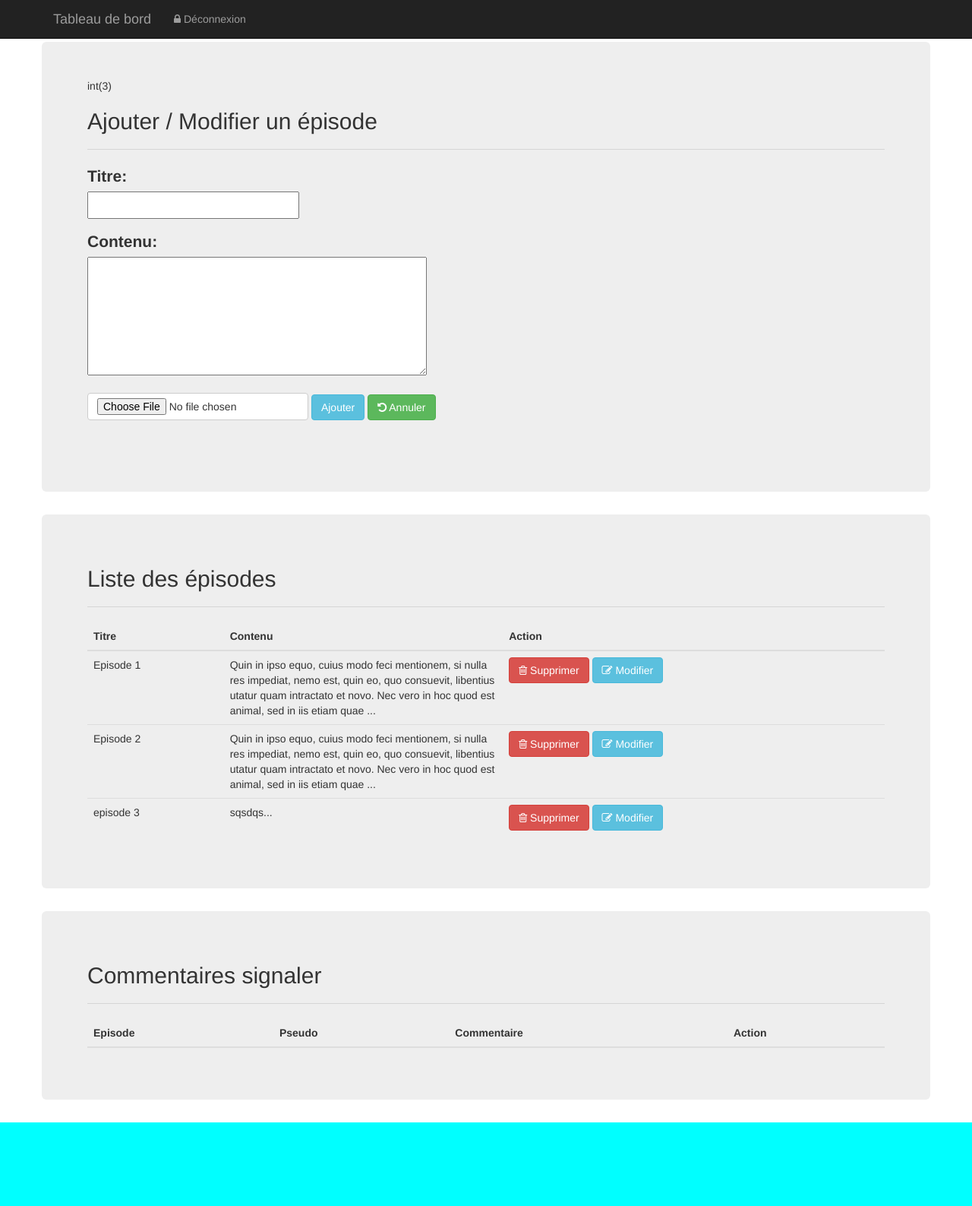
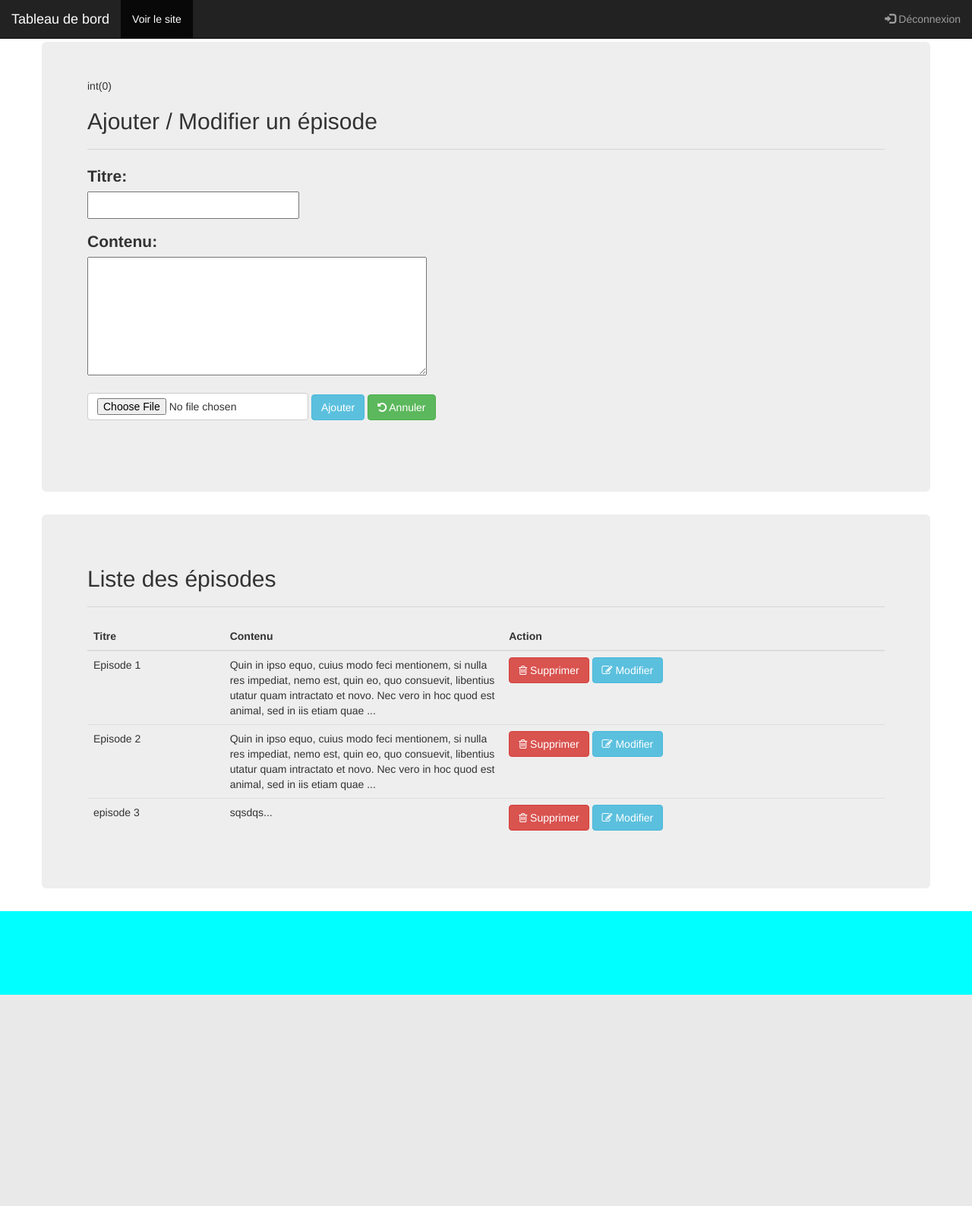
Before and after one commit to abdellim/abdp3, a PHP site: page /Admin/index.php in a window 1280 px wide. Shown: the whole page at 76% size. After the commit the page ends 1309 px from the top, so only its background shows below. Run offline with PHP 8.4, Linux system fonts and the light colour scheme; a user stored in the database is signed in; data comes from the database, SQL or seed files in the repository; lists and menus that the app fills with data are empty; some libraries are stand-ins or nearby versions.

Commit message:
ajout footer, signaler, correction beug minim

```diff
--- a/Admin/Controleur/ControleurAdmin.php
+++ b/Admin/Controleur/ControleurAdmin.php
@@ -86,6 +86,7 @@ class ControleurAdmin {
       $billets = $this->admin->getBillets();
       $billetTotal = $billets->rowCount(); // On recupère le nombre de billet
       $alertes = $this->admin->getAlertes();
+      $compteAlerte = $alertes->rowCount();
       unset($_POST);
 
       $vue = new Vue("Admin");
@@ -94,6 +95,7 @@ class ControleurAdmin {
         'billetTotal' => $billetTotal,
         'alertes' => $alertes,
         'message' => $message,
+        'compteAlerte' => $compteAlerte,
         'modifArticle' => $modifArticle));
   }
 }
--- a/Admin/Vue/gabarit.php
+++ b/Admin/Vue/gabarit.php
@@ -2,18 +2,20 @@
 <html lang="fr">
 <?php include 'Include/headAdm.php'; ?>
 <body>
-<nav class="navbar navbar-inverse navbar-fixed-top">
-    <div class="container">
-        <?php
-        //if (isset($_SESSION['admin'])): ?>
 
-        <div class="navbar-header">
-            <ul class="nav navbar-nav navbar-right">
-                <li><a href="Include/logout.php"><i class="fa fa-lock" aria-hidden="true"></i> Déconnexion</a></li>
-            </ul>
-            <a class="navbar-brand" href="#">Tableau de bord</a>
-        </div>
+
+ <nav class="navbar navbar-inverse navbar-fixed-top">
+  <div class="container-fluid">
+    <div class="navbar-header">
+      <a class="navbar-brand" href="#">Tableau de bord</a>
     </div>
+    <ul class="nav navbar-nav">
+      <li class="active"><a href="../index.php">Voir le site</a></li>
+    </ul>
+    <ul class="nav navbar-nav navbar-right">
+      <li><a href="Include/logout.php"><span class="glyphicon glyphicon-log-in"></span> Déconnexion</a></li>
+    </ul>
+  </div>
 </nav>
 <?= $contenu ?>
 <?php
--- a/Admin/Vue/vueAdmin.php
+++ b/Admin/Vue/vueAdmin.php
@@ -8,7 +8,7 @@
           <span class="sr-only">Error:</span>
         </div>
     <?php }?>
-    <div class="jumbotron" style=" margin-top: 55px;"> <?php var_dump($billetTotal) ?>
+    <div class="jumbotron" style=" margin-top: 55px;"> <?php var_dump($compteAlerte) ?>
         <h2>Ajouter / Modifier un épisode</h2><hr>
         <div id="tonDiv1">
             <form method="POST" enctype="multipart/form-data">
@@ -55,7 +55,7 @@
             </tbody>
         </table>
     </div>
-    <div class="jumbotron" style = "<?php //if ($compte == 0) { echo 'display : none'; }?>">
+    <div class="jumbotron" style = "<?php if ($compteAlerte == 0) { echo 'display : none'; }?>">
         <h2>Commentaires signaler</h2><hr>
             <table class="table table-hover">
                   <thead>
--- a/Include/head.php
+++ b/Include/head.php
@@ -9,4 +9,6 @@
     <title>Mon Blog <?php echo $titre ?></title>
     <!-- Bootstrap core CSS -->
     <link href="https://maxcdn.bootstrapcdn.com/bootstrap/3.3.7/css/bootstrap.min.css" rel="stylesheet">
+    <!-- Custom styles for this template -->
+    <link href="Include/css/sticky-footer.css" rel="stylesheet">
 </head>
--- a/Vue/gabarit.php
+++ b/Vue/gabarit.php
@@ -12,7 +12,11 @@
         </div>
       </div>
     </div><!-- /.container -->
-
+    <footer class="footer">
+      <div class="container">
+        <p class="text-muted">Place sticky footer content here.</p>
+      </div>
+    </footer>
   </body>
 
   <!-- SCRIPT -->
--- a/Vue/vueAccueil.php
+++ b/Vue/vueAccueil.php
@@ -1,9 +1,9 @@
-<?php $titre = '| Liste des épisodes'; ?>
+<?php $this->titre = '| Liste des épisodes'; ?>
 
 
 <?php foreach ($billets as $billet): ?>
     <div class="col-md-4">
-      <img class="featurette-image img-responsive center-block" src="<?= '../' . $billet->image; ?>" alt="Generic placeholder image" style="height: 250px";>
+      <img class="featurette-image img-responsive center-block" src="<?= $billet->image; ?>" alt="Generic placeholder image" style="height: 250px";>
       <header>
         <a href="<?= "index.php?action=billet&id=" . $billet->id ?>">
           <h1 class="titreBillet"><?= $billet->titre ?></h1>
```
Also changed, not shown: Vue/vueBillet.php (+4 -4 lines).
